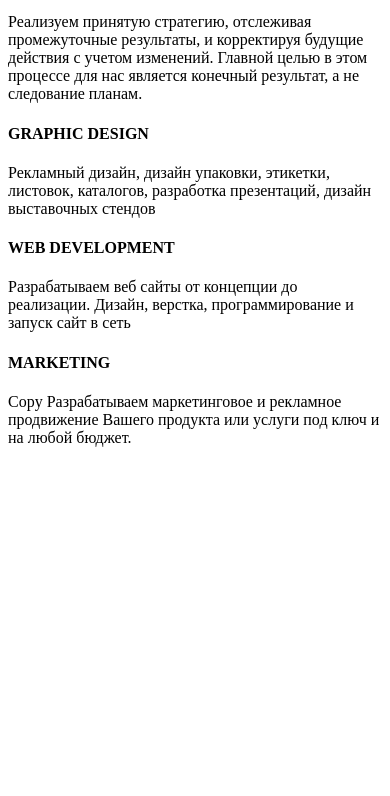
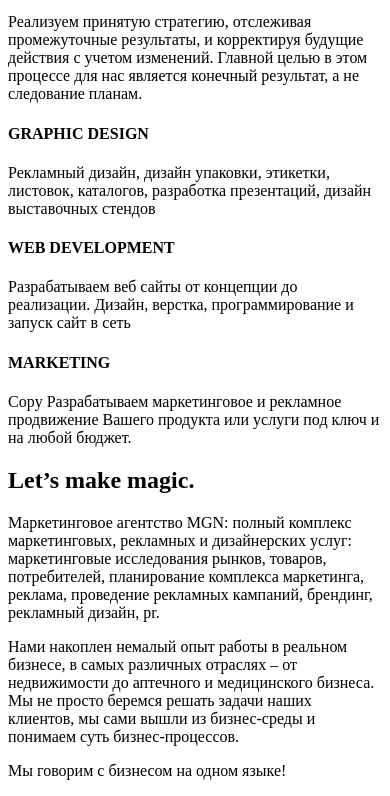
Before and after one commit to alekseeva-t-v/marketing, a website with bundled scripts: page src/html/index.html in a window 390 px wide. Shown: the part 1682-2478 px from the top of the page. Before the commit the page ends 2145 px from the top, so only its background shows below. Built offline with nearby package versions, Linux system fonts and the light colour scheme; what mixitup would draw is missing.

Commit message:
feat: add adaptive Magic block

```diff
--- a/src/html/index.html
+++ b/src/html/index.html
@@ -14,8 +14,8 @@
     @@include('blocks/header.html')
     @@include('blocks/about.html')
     @@include('blocks/expertise.html')
-    <!-- @@include('blocks/magic.html')
-    @@include('blocks/portfolio.html')
+    @@include('blocks/magic.html')
+    <!-- @@include('blocks/portfolio.html')
     @@include('blocks/slider-blog.html')
     @@include('blocks/team.html')
     @@include('blocks/pricing.html')
--- a/src/scss/blocks/_magic.scss
+++ b/src/scss/blocks/_magic.scss
@@ -21,3 +21,55 @@
     }
   }
 }
+
+@media (max-width: 1440px) {
+  .magic {
+    &__inner {
+      padding: 50px 20px;
+    }
+  }
+}
+
+@media (max-width: 1200px) {
+  .magic {
+    &__inner {
+      padding: 5px 5px;
+    }
+  }
+}
+
+@media (max-width: 992px) {
+  .magic {
+    background-image: none;
+
+    &__title {
+      margin-bottom: 30px;
+    }
+
+    &__inner {
+      max-width: 100%;
+      margin-left: 0;
+      padding: 140px 0 140px;
+    }
+  }
+}
+
+@media (max-width: 768px) {
+  .magic {
+    &__inner {
+      padding: 70px 0 70px;
+    }
+  }
+}
+
+@media (max-width: 576px) {
+  .magic {
+    &__inner {
+      padding: 35px 0 35px;
+    }
+
+    &__title {
+      margin-bottom: 15px;
+    }
+  }
+}
```
Also changed, not shown: docs/index.html (+1 -1 lines), build/css/main.css, build/index.html, docs/css/main.css.
